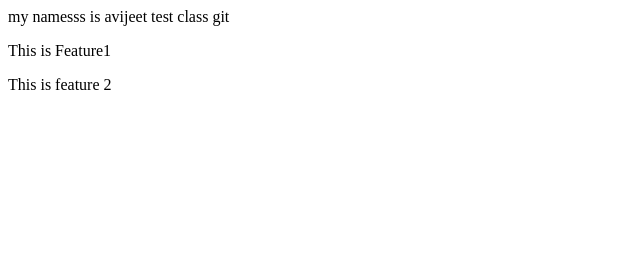
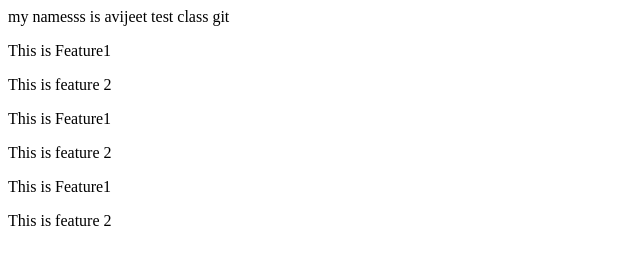
Before and after one commit to avijeetnegel/learnGit1, a plain HTML site: page index.html in a window 1280 px wide. Shown: the whole page, without its empty margins (0-640 px from the left). Drawn offline with Linux system fonts and the light colour scheme.

Commit message:
lots of new feature added

```diff
--- a/index.html
+++ b/index.html
@@ -1,3 +1,7 @@
 <p> my namesss is avijeet  test class git</p>
 <p>This is Feature1</p>
 <p> This is feature 2 </p>
+<p>This is Feature1</p>
+<p> This is feature 2 </p>
+<p>This is Feature1</p>
+<p> This is feature 2 </p>
```
